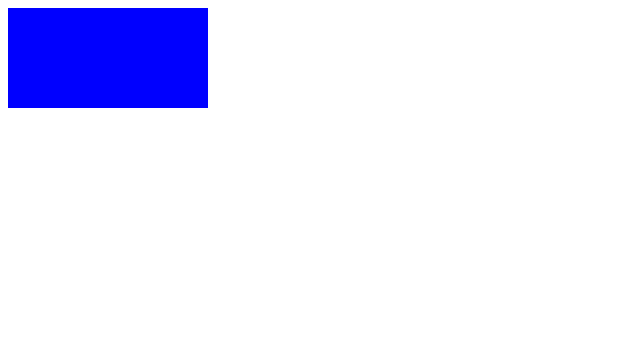
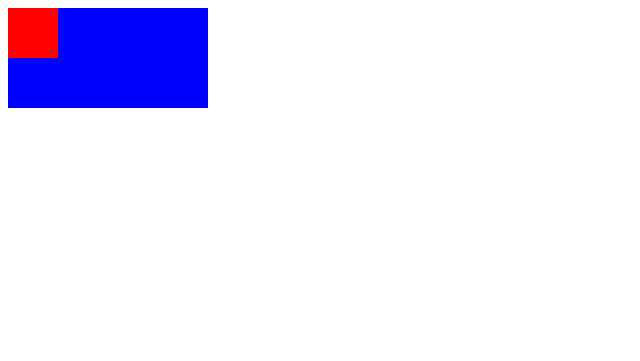
Before and after one commit to puddingKing/LakeJS, a website built with webpack: page sample/test.html in a window 1280 px wide. Shown: the whole page, without its empty margins (0-640 px from the left). Built offline with nearby package versions, Linux system fonts and the light colour scheme.

Commit message:
changes log

```diff
--- a/bundles/main.js
+++ b/bundles/main.js
@@ -220,6 +220,7 @@
 /* 4 */
 /***/ function(module, exports) {
 
+	//使用观察者模式自定义事件
 	function EventTarget(){
 		this.handlers = {};
 	}
--- a/modules/tools/event/EventTarget.js
+++ b/modules/tools/event/EventTarget.js
@@ -1,3 +1,4 @@
+//使用观察者模式自定义事件
 function EventTarget(){
 	this.handlers = {};
 }
--- a/sample/test.html
+++ b/sample/test.html
@@ -7,13 +7,21 @@
 		width: 200px;
 		height: 100px;
 		display: block;
-		position: relative;
+		position: absolute;
 		background-color: blue;
+	}
+	#test2{
+		width: 50px;
+		height: 50px;
+		display: block;
+		position: absolute;
+		background-color: red;
 	}
 	</style>
 </head>
 <body>
 	<div id="test" class="draggable"></div>
+	<div id="test2" class="draggable"></div>
 	<canvas id="coordinate" width="300" height="250"></canvas>
 	<script type="text/javascript" src="../bundles/main.js"></script>
 </body>
```
